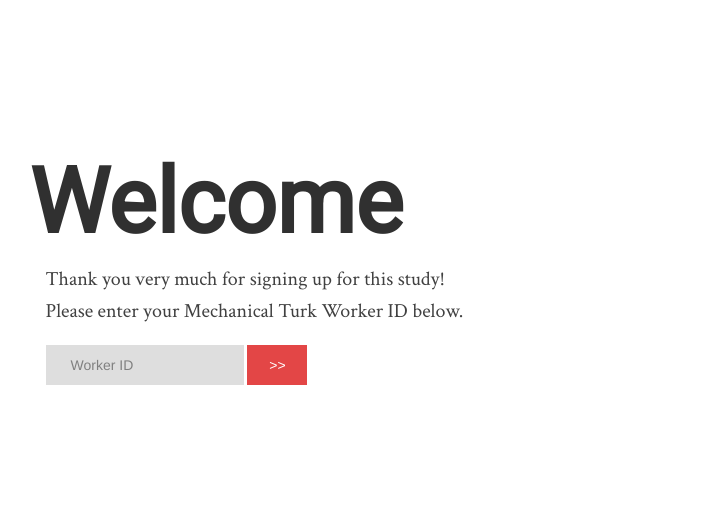
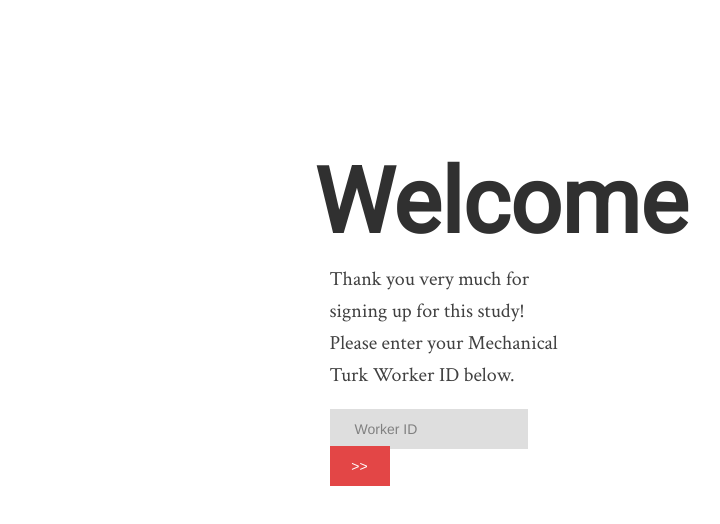
Before and after one commit to xzou/psych414-study, a website: page public/index.html in a window 1280 px wide. Shown: the part 20-544 px from the top of the page, without its empty margins (333-1053 px from the left). Drawn offline with nearby package versions, Linux system fonts and the light colour scheme; some packages are replaced by stand-ins of ours.

Commit message:
Nothing works

```diff
--- a/public/style.css
+++ b/public/style.css
@@ -28,8 +28,12 @@
     padding-top: 25%;
 }
 
+.intro h1 {
+    padding-left: 285px;
+}
+
 #intro-info {
-    padding-left: 16px;
+    padding-left: 300px;
 }
 
 #intro-info p {
```
